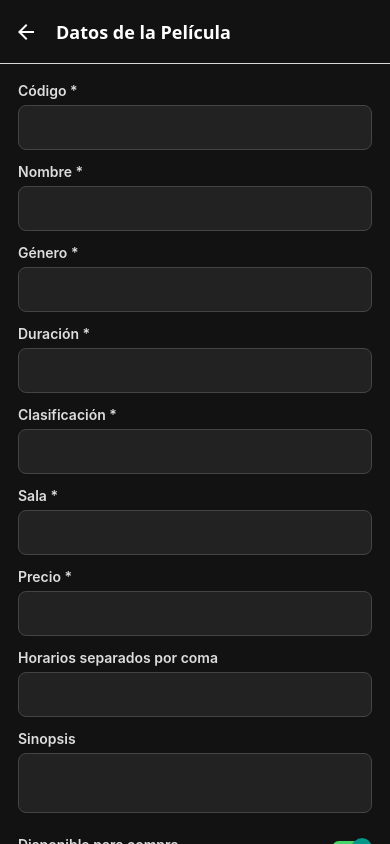
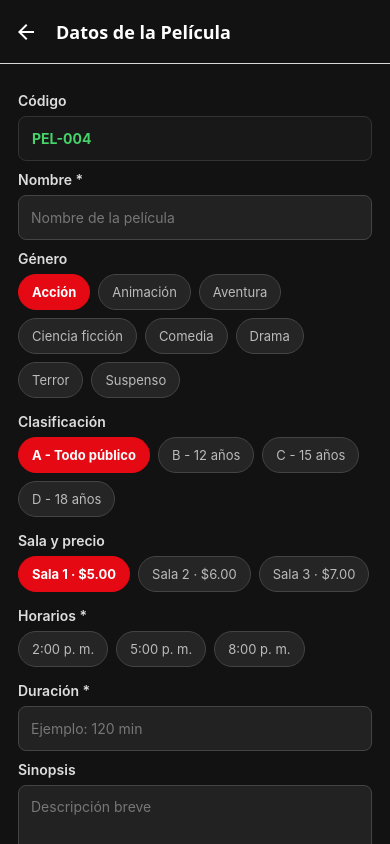
Before and after one commit to JVC-dev/CINE, a React Native app: screen /FormularioPelicula in a window 390 px wide. Built offline with nearby package versions, Linux system fonts and the light colour scheme.

Commit message:
feat: agregar opciones predefinidas al formulario

```diff
--- a/src/screens/FormularioPeliculaScreen.tsx
+++ b/src/screens/FormularioPeliculaScreen.tsx
@@ -1,85 +1,140 @@
-import React, { useState } from 'react';
+import React, { useMemo, useState } from 'react';
 import { Alert, ScrollView, StyleSheet, Switch, Text, TextInput, TouchableOpacity, View } from 'react-native';
 import { useAppDispatch, useAppSelector } from '../redux/hooks';
 import { agregarPelicula, editarPelicula } from '../redux/slices/peliculasSlice';
 import { Pelicula } from '../types/pelicula';
 
+const GENEROS = ['Acción', 'Animación', 'Aventura', 'Ciencia ficción', 'Comedia', 'Drama', 'Terror', 'Suspenso'];
+const CLASIFICACIONES = ['A - Todo público', 'B - 12 años', 'C - 15 años', 'D - 18 años'];
+const SALAS = [
+  { nombre: 'Sala 1', precio: 5 },
+  { nombre: 'Sala 2', precio: 6 },
+  { nombre: 'Sala 3', precio: 7 },
+];
+const HORARIOS = ['2:00 p. m.', '5:00 p. m.', '8:00 p. m.'];
+
+interface OpcionesProps {
+  opciones: string[];
+  seleccionadas: string[];
+  onPress: (opcion: string) => void;
+  multiple?: boolean;
+}
+
+function Opciones({ opciones, seleccionadas, onPress, multiple = false }: OpcionesProps) {
+  return (
+    <View style={styles.options}>
+      {opciones.map(opcion => {
+        const activa = seleccionadas.includes(opcion);
+        return (
+          <TouchableOpacity key={opcion} style={[styles.option, activa && styles.optionActive]} onPress={() => onPress(opcion)}>
+            <Text style={[styles.optionText, activa && styles.optionTextActive]}>{multiple && activa ? '✓ ' : ''}{opcion}</Text>
+          </TouchableOpacity>
+        );
+      })}
+    </View>
+  );
+}
+
 export default function FormularioPeliculaScreen({ route, navigation }: any) {
   const original: Pelicula | undefined = route.params?.pelicula;
   const dispatch = useAppDispatch();
   const peliculas = useAppSelector(state => state.peliculas.peliculas);
-  const [codigo, setCodigo] = useState(original?.codigo ?? '');
+
+  const codigoGenerado = useMemo(() => {
+    if (original) return original.codigo;
+    let numero = peliculas.length + 1;
+    let codigo = `PEL-${String(numero).padStart(3, '0')}`;
+    while (peliculas.some(p => p.codigo === codigo)) {
+      numero += 1;
+      codigo = `PEL-${String(numero).padStart(3, '0')}`;
+    }
+    return codigo;
+  }, [original, peliculas]);
+
+  const salaInicial = SALAS.find(s => s.nombre === original?.sala) ?? SALAS[0];
   const [titulo, setTitulo] = useState(original?.titulo ?? '');
-  const [genero, setGenero] = useState(original?.genero ?? '');
+  const [genero, setGenero] = useState(original?.genero ?? GENEROS[0]);
   const [duracion, setDuracion] = useState(original?.duracion ?? '');
-  const [clasificacion, setClasificacion] = useState(original?.clasificacion ?? '');
-  const [sala, setSala] = useState(original?.sala ?? '');
-  const [precio, setPrecio] = useState(original ? String(original.precio) : '');
+  const [clasificacion, setClasificacion] = useState(original?.clasificacion ?? CLASIFICACIONES[0]);
+  const [sala, setSala] = useState(salaInicial.nombre);
+  const [precio, setPrecio] = useState(salaInicial.precio);
   const [sinopsis, setSinopsis] = useState(original?.sinopsis ?? '');
-  const [horarios, setHorarios] = useState(original?.funciones.map(f => f.horario).join(', ') ?? '');
+  const [horarios, setHorarios] = useState<string[]>(original?.funciones.map(f => f.horario) ?? []);
   const [disponible, setDisponible] = useState(original?.disponible ?? true);
 
+  const seleccionarSala = (nombre: string) => {
+    const seleccion = SALAS.find(item => item.nombre === nombre);
+    if (!seleccion) return;
+    setSala(seleccion.nombre);
+    setPrecio(seleccion.precio);
+  };
+
+  const alternarHorario = (horario: string) => {
+    setHorarios(actuales => actuales.includes(horario) ? actuales.filter(item => item !== horario) : [...actuales, horario]);
+  };
+
   const guardar = () => {
-    const codigoLimpio = codigo.trim();
-    const tituloLimpio = titulo.trim();
-    const precioNumero = Number(precio);
-    if (!codigoLimpio || !tituloLimpio || !genero.trim() || !duracion.trim() || !clasificacion.trim() || !sala.trim()) {
-      Alert.alert('Datos incompletos', 'Completa todos los campos obligatorios.');
+    if (!titulo.trim() || !duracion.trim()) {
+      Alert.alert('Datos incompletos', 'Ingresa el nombre y la duración de la película.');
       return;
     }
-    if (!Number.isFinite(precioNumero) || precioNumero < 0) {
-      Alert.alert('Precio inválido', 'El precio debe ser un número mayor o igual a cero.');
+    if (horarios.length === 0) {
+      Alert.alert('Horario requerido', 'Selecciona al menos un horario.');
       return;
     }
-    if (peliculas.some(p => p.codigo.toLowerCase() === codigoLimpio.toLowerCase() && p.id !== original?.id)) {
-      Alert.alert('Código duplicado', 'Ya existe una película con ese código.');
-      return;
-    }
-    const listaHorarios = horarios.split(',').map(h => h.trim()).filter(Boolean);
-    if (new Set(listaHorarios).size !== listaHorarios.length) {
-      Alert.alert('Horario repetido', 'No repitas horarios para la misma película y sala.');
-      return;
-    }
-    const choqueHorario = peliculas.some(p => p.id !== original?.id && p.sala.toLowerCase() === sala.trim().toLowerCase() && p.funciones.some(f => listaHorarios.includes(f.horario)));
-    if (choqueHorario) {
-      Alert.alert('Sala ocupada', 'Ya existe una función en esa sala con uno de los horarios indicados.');
+    const choque = peliculas.some(p => p.id !== original?.id && p.sala === sala && p.funciones.some(f => horarios.includes(f.horario)));
+    if (choque) {
+      Alert.alert('Sala ocupada', 'Uno de los horarios seleccionados ya está asignado en esta sala.');
       return;
     }
     const pelicula: Pelicula = {
       id: original?.id ?? Date.now().toString(),
-      codigo: codigoLimpio,
-      titulo: tituloLimpio,
-      genero: genero.trim(),
+      codigo: codigoGenerado,
+      titulo: titulo.trim(),
+      genero,
       duracion: duracion.trim(),
-      clasificacion: clasificacion.trim(),
-      sala: sala.trim(),
-      precio: precioNumero,
+      clasificacion,
+      sala,
+      precio,
       sinopsis: sinopsis.trim(),
       disponible,
-      funciones: listaHorarios.map((horario, index) => ({ id: `${Date.now()}-${index}`, horario, tipo: 'Estándar' })),
+      funciones: horarios.map((horario, index) => ({ id: `${Date.now()}-${index}`, horario, tipo: 'Estándar' })),
     };
     dispatch(original ? editarPelicula(pelicula) : agregarPelicula(pelicula));
     navigation.goBack();
   };
 
-  const campos = [
-    ['Código *', codigo, setCodigo], ['Nombre *', titulo, setTitulo], ['Género *', genero, setGenero],
-    ['Duración *', duracion, setDuracion], ['Clasificación *', clasificacion, setClasificacion], ['Sala *', sala, setSala],
-    ['Precio *', precio, setPrecio], ['Horarios separados por coma', horarios, setHorarios], ['Sinopsis', sinopsis, setSinopsis],
-  ] as const;
-
   return (
     <ScrollView contentContainerStyle={styles.container} keyboardShouldPersistTaps="handled">
-      {campos.map(([label, value, setter]) => (
-        <View key={label} style={styles.field}>
-          <Text style={styles.label}>{label}</Text>
-          <TextInput style={styles.input} value={value} onChangeText={setter} placeholderTextColor="#777" keyboardType={label === 'Precio *' ? 'decimal-pad' : 'default'} multiline={label === 'Sinopsis'} />
-        </View>
-      ))}
+      <Text style={styles.label}>Código</Text>
+      <View style={styles.readOnly}><Text style={styles.readOnlyText}>{codigoGenerado}</Text></View>
+
+      <Text style={styles.label}>Nombre *</Text>
+      <TextInput style={styles.input} value={titulo} onChangeText={setTitulo} placeholder="Nombre de la película" placeholderTextColor="#777" />
+
+      <Text style={styles.label}>Género</Text>
+      <Opciones opciones={GENEROS} seleccionadas={[genero]} onPress={setGenero} />
+
+      <Text style={styles.label}>Clasificación</Text>
+      <Opciones opciones={CLASIFICACIONES} seleccionadas={[clasificacion]} onPress={setClasificacion} />
+
+      <Text style={styles.label}>Sala y precio</Text>
+      <Opciones opciones={SALAS.map(item => `${item.nombre} · $${item.precio.toFixed(2)}`)} seleccionadas={[`${sala} · $${precio.toFixed(2)}`]} onPress={opcion => seleccionarSala(opcion.split(' · ')[0])} />
+
+      <Text style={styles.label}>Horarios *</Text>
+      <Opciones opciones={HORARIOS} seleccionadas={horarios} onPress={alternarHorario} multiple />
+
+      <Text style={styles.label}>Duración *</Text>
+      <TextInput style={styles.input} value={duracion} onChangeText={setDuracion} placeholder="Ejemplo: 120 min" placeholderTextColor="#777" />
+
+      <Text style={styles.label}>Sinopsis</Text>
+      <TextInput style={[styles.input, styles.textArea]} value={sinopsis} onChangeText={setSinopsis} placeholder="Descripción breve" placeholderTextColor="#777" multiline />
+
       <View style={styles.switchRow}>
         <Text style={styles.label}>Disponible para compra</Text>
         <Switch value={disponible} onValueChange={setDisponible} trackColor={{ false: '#555', true: '#46d369' }} />
       </View>
+
       <TouchableOpacity style={styles.button} onPress={guardar}><Text style={styles.buttonText}>Guardar película</Text></TouchableOpacity>
     </ScrollView>
   );
@@ -87,9 +142,16 @@ export default function FormularioPeliculaScreen({ route, navigation }: any) {
 
 const styles = StyleSheet.create({
   container: { backgroundColor: '#121212', padding: 18, flexGrow: 1 },
-  field: { marginBottom: 13 },
-  label: { color: '#ddd', fontWeight: '600', marginBottom: 6 },
+  label: { color: '#ddd', fontWeight: '600', marginTop: 10, marginBottom: 7 },
   input: { backgroundColor: '#222', color: '#fff', borderWidth: 1, borderColor: '#444', borderRadius: 8, padding: 12, minHeight: 45 },
+  textArea: { minHeight: 85, textAlignVertical: 'top' },
+  readOnly: { backgroundColor: '#181818', borderWidth: 1, borderColor: '#333', borderRadius: 8, padding: 13 },
+  readOnlyText: { color: '#46d369', fontWeight: '700' },
+  options: { flexDirection: 'row', flexWrap: 'wrap', gap: 8, marginBottom: 5 },
+  option: { backgroundColor: '#252525', borderWidth: 1, borderColor: '#444', borderRadius: 18, paddingVertical: 9, paddingHorizontal: 13 },
+  optionActive: { backgroundColor: '#e50914', borderColor: '#e50914' },
+  optionText: { color: '#bbb', fontSize: 13 },
+  optionTextActive: { color: '#fff', fontWeight: '700' },
   switchRow: { flexDirection: 'row', justifyContent: 'space-between', alignItems: 'center', marginVertical: 10 },
   button: { backgroundColor: '#e50914', padding: 14, borderRadius: 9, alignItems: 'center', marginTop: 10 },
   buttonText: { color: '#fff', fontWeight: '700' },
```
